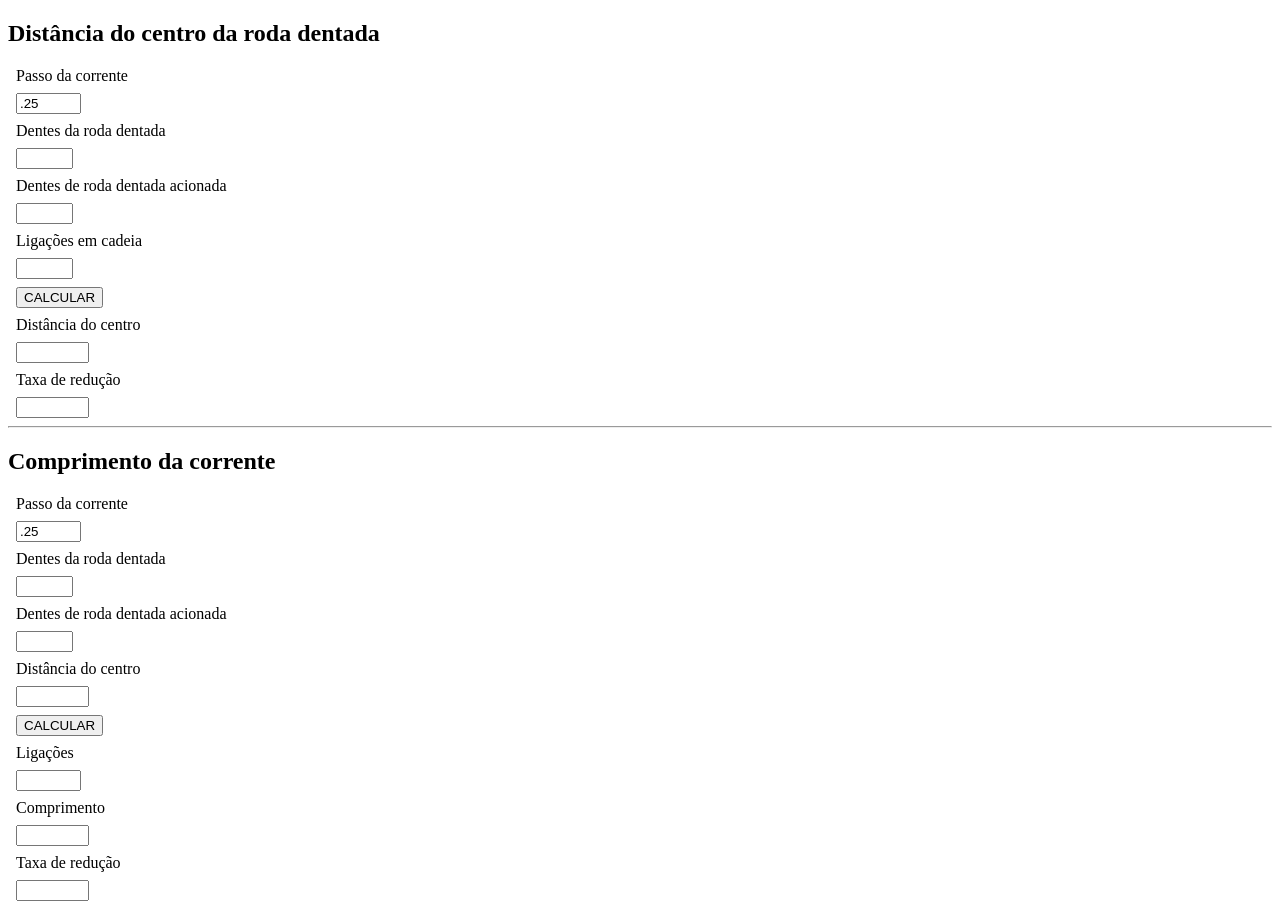
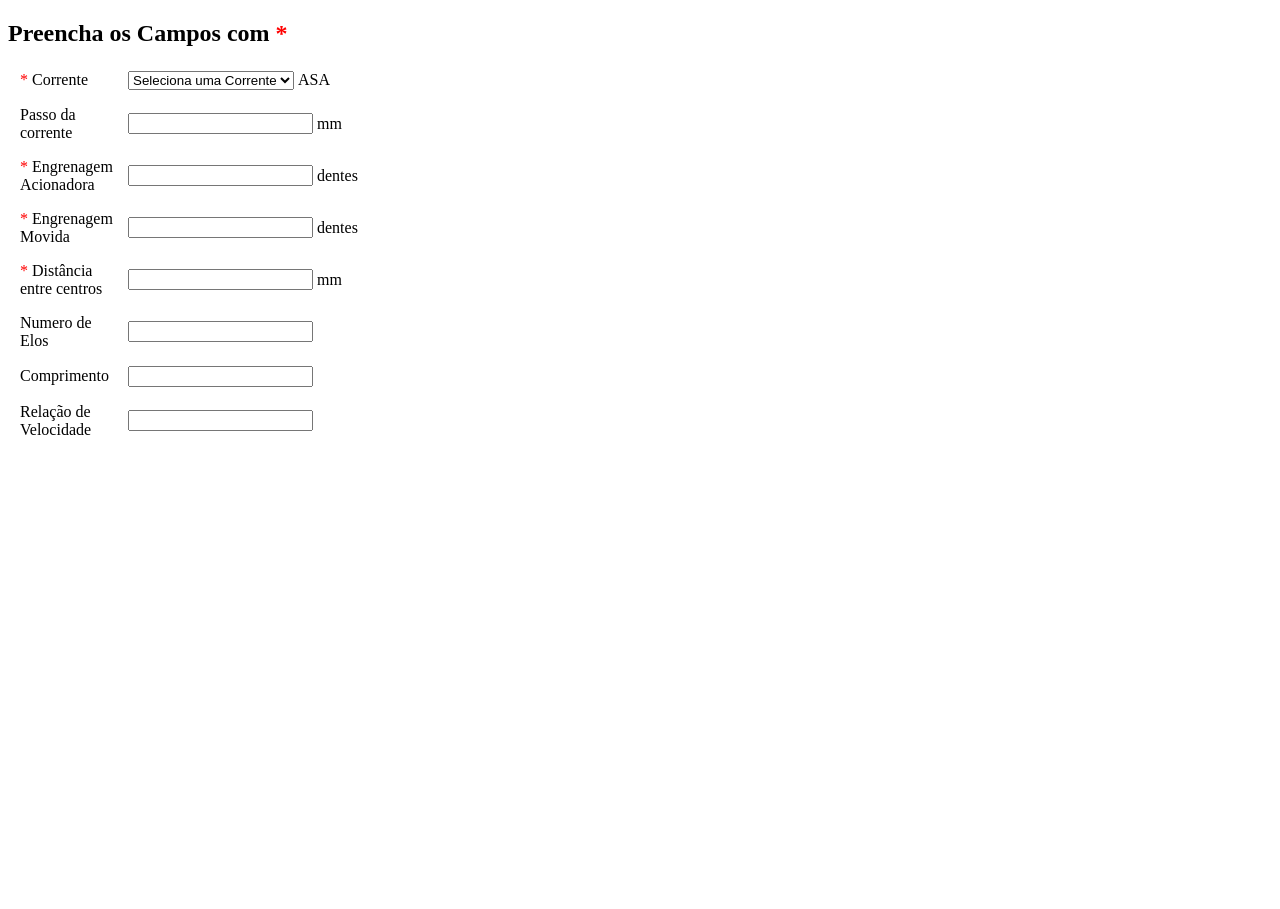
Before and after one commit to PedroOberto/-Calculadora-de-roda-dentada-e-comprimento-da-corrente, a plain HTML site: page index.html in a window 1280 px wide. After the commit the page ends 800 px from the top, so only its background shows below. Drawn offline with Linux system fonts and the light colour scheme.

Commit message:
Formula do PDF

```diff
--- a/css/style.css
+++ b/css/style.css
@@ -1,5 +1,17 @@
+label {
+  /* display: block; */
+  width: 100px;
+}
 label,
-input {
-  display: block;
+input,
+select {
+  margin: 4px;
+}
+.required {
+  color: red;
+}
+form div {
+  display: flex;
+  align-items: center;
   margin: 8px;
 }
--- a/index.html
+++ b/index.html
@@ -10,112 +10,94 @@
 
 <body>
 	<script language="JavaScript" type="text/javascript">
-		function center_distance(dataform, pitch, N1, N2, nlinks) {
 
-      /*
-          Formula found on internet in a spreadsheet by Matthew J. Adams
-         (B1/8) * (2*B4-B2-B3 + SQRT((2*B4-B2-B3)^2-(8/3.14159^2)*((B2-B3)^2)) )
-         B1 = chain pitch
-	 B2 = Sprocket 1 teeth
-	 B3 = Sprocket 2 teeth
-	 B4 = Links
-
-	 Rewritten below in Javascript
-	 */
-
-			var a, b, c, d, e;
-
-			a = pitch / 8;
-			b = 2 * nlinks - N1 - N2;
-			c = b * b;
-			d = 8 / (Math.PI * Math.PI);
-			e = N1 - N2;
-			e = e * e;
-
-			dataform.distance.value = a * (b + Math.sqrt(c - d * e));
-			dataform.ratio.value = N2 / N1;
-
+		function AdicionaCorrente() {
+			var index = document.form.corrente.selectedIndex;
+			document.form.passo.value = document.form.corrente[index].value;
 		}
 
-		function chain_length(dataform, pitch, N1, N2, distance) {
 
-			/*
-				 Formula found on internet in a spreadsheet by Matthew J. Adams
-				 (2*E4/E1+E2/2+E3/2+((E2-E3)/(2*3.14159))^2/(E4/E1))
 
-				 E1 = chain pitch
-			 E2 = sprocket 1 teeth
-			 E3 = sprocket 2 teeth
-			 E4 = Center distance
+		function calcular(dataform, passo, eng1, eng2, centroAcentro) {
 
-			 Rewritten below in Javascript
-			 */
+			let comprimentoTotal = (parseFloat(eng1) + parseFloat(eng2)) / 2 * parseFloat(passo) + parseFloat(centroAcentro) + parseFloat(centroAcentro);
 
-			var a, b, c;
+			let nElos = Math.round(comprimentoTotal / parseFloat(passo));
 
-			a = (N1 - N2) / (2 * Math.PI);
-			a = a * a;
+			let rVelocidade = parseFloat(eng2) / parseFloat(eng1);
 
-			dataform.links.value = (2 * distance / pitch + N1 / 2 + N2 / 2 + a / (distance / pitch));
-			dataform.length.value = pitch * dataform.links.value;
-			dataform.ratio.value = N2 / N1;
+			dataform.comprimentoTotal.value = comprimentoTotal;
+
+			dataform.nElos.value = nElos;
+
+			dataform.rVelocidade.value = rVelocidade;
 
 		}
 
 	</script>
-	<form name="distance_form">
-		<h2>Distância do centro da roda dentada</h2>
-		<label>Passo da corrente</label>
-		<input type="text" name="pitch" value=".25" size="5" align="right" maxlength="5">
+	<form name="form">
+<h2>Preencha os Campos com <span class="required">* </span></h2>
+		<div>
+				<label><span class="required">* </span>Corrente</label>
+				<select name="corrente" id="corrente" onchange="AdicionaCorrente(), calcular(this.form,form.passo.value,form.eng1.value,form.eng2.value, form.centroAcentro.value)">
+					<option>Seleciona uma Corrente</option>
+					<option value="6.35">25</option>
+					<option value="9.525">35</option>
+					<option value="12.7">40</option>
+					<option value="15.875">50</option>
+					<option value="19.05">60</option>
+					<option value="25.4">80</option>
+					<option value="31.75">100</option>
+					<option value="38.1">120</option>
+					<option value="44.45">140</option>
+					<option value="50.8">160</option>
+					<option value="63.5">200</option>
+					<option value="76.2">240</option>
+				</select>
+				<span>ASA</span>
+		</div>
 
-		<label style="vertical-align: inherit;">Dentes da roda dentada</label>
-		<input type="text" name="drive_teeth" size="4" align="right" maxlength="4">
+		<div>
+			<label>Passo da corrente</label>
+			<input type="text" name="passo">
+			<span>mm</span>
+		</div>
 
-		<label style="vertical-align: inherit;">Dentes de roda dentada acionada </label>
-		<input type="text" name="driven_teeth" size="4" align="right" maxlength="4">
+		<div>
+				<label><span class="required">* </span>Engrenagem Acionadora</label>
+				<input type="text" name="eng1" onKeyUp="calcular(this.form,form.passo.value,form.eng1.value,form.eng2.value, form.centroAcentro.value)">
+				<span>dentes</span>
+		</div>
 
-		<label>Ligações em cadeia </label>
-		<input type="text" name="links" size="4" align="right" maxlength="4">
+		<div>
+				<label><span class="required">* </span>Engrenagem Movida</label>
+				<input type="text" name="eng2" onKeyUp="calcular(this.form,form.passo.value,form.eng1.value,form.eng2.value, form.centroAcentro.value)">
+				<span>dentes</span>
+		</div>
 
-		<input type="button" value="CALCULAR"
-			onclick="center_distance(this.form,form.pitch.value,form.drive_teeth.value,form.driven_teeth.value, form.links.value)">
+		<div>
+				<label><span class="required">* </span> Distância entre centros</label>
+				<input type="text" name="centroAcentro" onKeyUp="calcular(this.form,form.passo.value,form.eng1.value,form.eng2.value, form.centroAcentro.value)">
+				<span>mm</span>
+		</div>
 
-		<label>Distância do centro</label>
-		<input name="distance" size="6" readonly="">
+		<!-- <input type="button" value="CALCULAR"
+			onclick="calcular(this.form,form.passo.value,form.eng1.value,form.eng2.value, form.centroAcentro.value)"> -->
 
-		<label>Taxa de redução</label>
-		<input name="ratio" size="6" readonly="">
-	</form>
+		<div>
+				<label>Numero de Elos</label>
+				<input name="nElos">
+		</div>
 
-	<hr>
+		<div>
+				<label>Comprimento</label>
+				<input name="comprimentoTotal">
+		</div>
 
-	<form name="chain_length_form">
-		<h2>Comprimento da corrente</h2>
-		<label>Passo da corrente </label>
-		<input type="text" name="pitch" value=".25" size="5" align="right" maxlength="5">
-
-
-		<label>Dentes da roda dentada </label>
-		<input type="text" name="drive_teeth" size="4" align="right" maxlength="4">
-
-		<label>Dentes de roda dentada acionada </label>
-		<input type="text" name="driven_teeth" size="4" align="right" maxlength="4">
-
-		<label>Distância do centro </label>
-		<input type="text" name="distance" size="6" align="right" maxlength="6">
-
-
-		<input type="button" value="CALCULAR"
-			onclick="chain_length(this.form,form.pitch.value,form.drive_teeth.value,form.driven_teeth.value, form.distance.value)">
-
-		<label>Ligações </label>
-		<input name="links" size="5" readonly="">
-
-		<label>Comprimento </label>
-		<input name="length" size="6" readonly="">
-
-		<label>Taxa de redução </label>
-		<input name="ratio" size="6" readonly="">
+		<div>
+				<label>Relação de Velocidade</label>
+				<input name="rVelocidade">
+		</div>
 
 	</form>
 </body>
```
